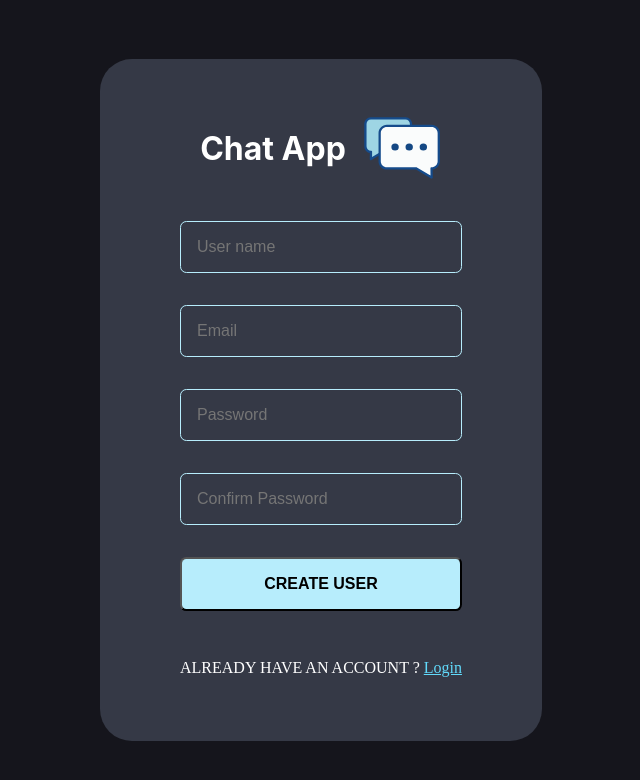
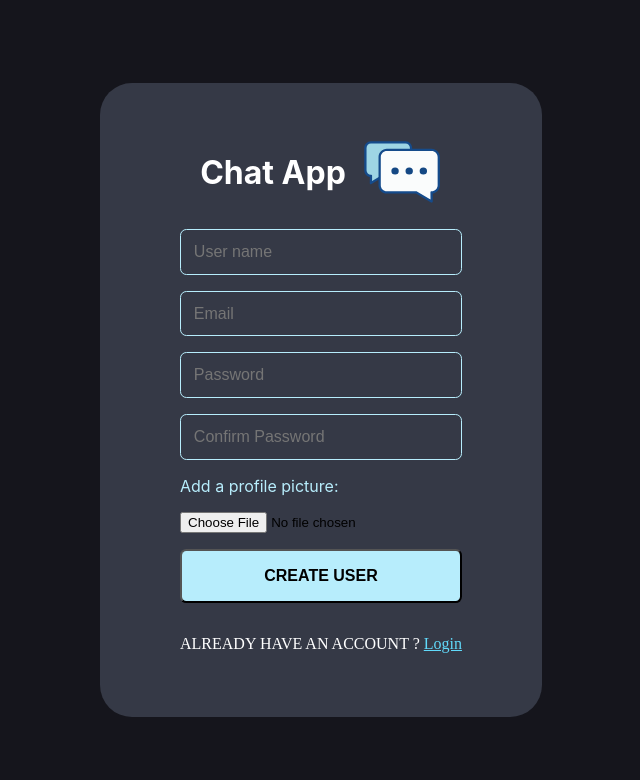
Before and after one commit to LiranBashari/Liran-Chat-Application, a React (Create React App) app in the folder public/: page /register in a window 1280 px wide. Shown: the top 780 px of the page, without its empty margins (319-959 px from the left). Built offline with nearby package versions, Linux system fonts and the light colour scheme.

Commit message:
add profile pic to register

```diff
--- a/public/src/pages/Register.jsx
+++ b/public/src/pages/Register.jsx
@@ -6,6 +6,7 @@ import {ToastContainer, toast} from "react-toastify"
 import "react-toastify/dist/ReactToastify.css"
 import axios from "axios";
 import {register} from "../Routes";
+import {config} from 'cloudinary-react';
 
 function Register() {
     const navigate = useNavigate()
@@ -59,10 +60,12 @@ function Register() {
                         <h1>Chat App</h1>
                         <img src={Logo} alt="logo"/>
                     </div>
-                    <input type="text" placeholder="User name" name="username" onChange={(event => handelChange(event))}/>
-                    <input type="text" placeholder="Email" name="email" onChange={(event => handelChange(event))}/>
-                    <input type="password" placeholder="Password" name="password" onChange={(event => handelChange(event))}/>
-                    <input type="password" placeholder="Confirm Password" name="confirmPassword" onChange={(event => handelChange(event))}/>
+                    <input className="input" type="text" placeholder="User name" name="username" onChange={(event => handelChange(event))}/>
+                    <input className="input" type="text" placeholder="Email" name="email" onChange={(event => handelChange(event))}/>
+                    <input className="input" type="password" placeholder="Password" name="password" onChange={(event => handelChange(event))}/>
+                    <input className="input" type="password" placeholder="Confirm Password" name="confirmPassword" onChange={(event => handelChange(event))}/>
+                    <label htmlFor="image-file">Add a profile picture:</label>
+                    <input type="file" id="image-file" name="image" accept="image/*"/>
                     <button type="submit">Create User</button>
                     <p>
                         ALREADY HAVE AN ACCOUNT ? <Link  className="link" to="/login"> Login</Link>
@@ -92,11 +95,13 @@ const FormContainer = styled.div`
   }
 
   form {
+    max-width: 30rem;
+    margin: 0 auto;
     display: flex;
     flex-direction: column;
     background-color: rgba(120, 131, 154, 0.33);
     border-radius: 2rem;
-    gap: 2rem;
+    gap: 1rem;
     padding: 3rem 5rem;
   }
 
@@ -108,15 +113,17 @@ const FormContainer = styled.div`
     color: white;
   }
 
-  input {
+  .input {
     background-color: transparent;
-    padding: 1rem;
+    padding: 0.8rem;
     border: 0.1rem solid #b7edfc;
     border-radius: 0.4rem;
     font-size: 1rem;
     color: white;
   }
-
+  label{
+    color: #b7edfc;
+  }
   button {
     background-color: #b7edfc;
     cursor: pointer;
```
